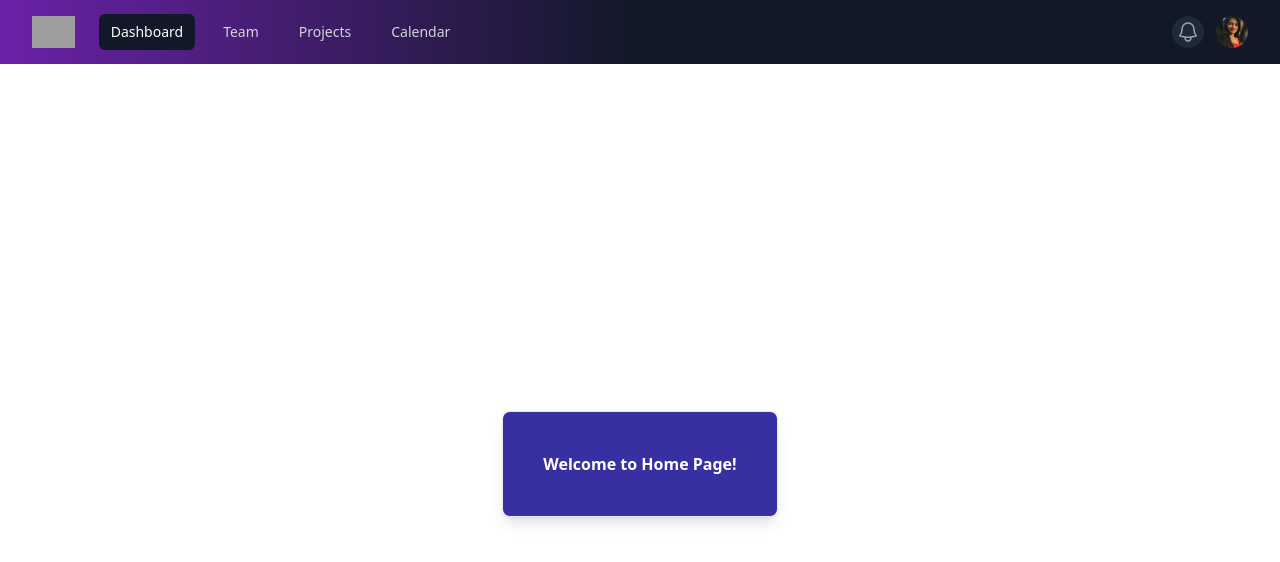
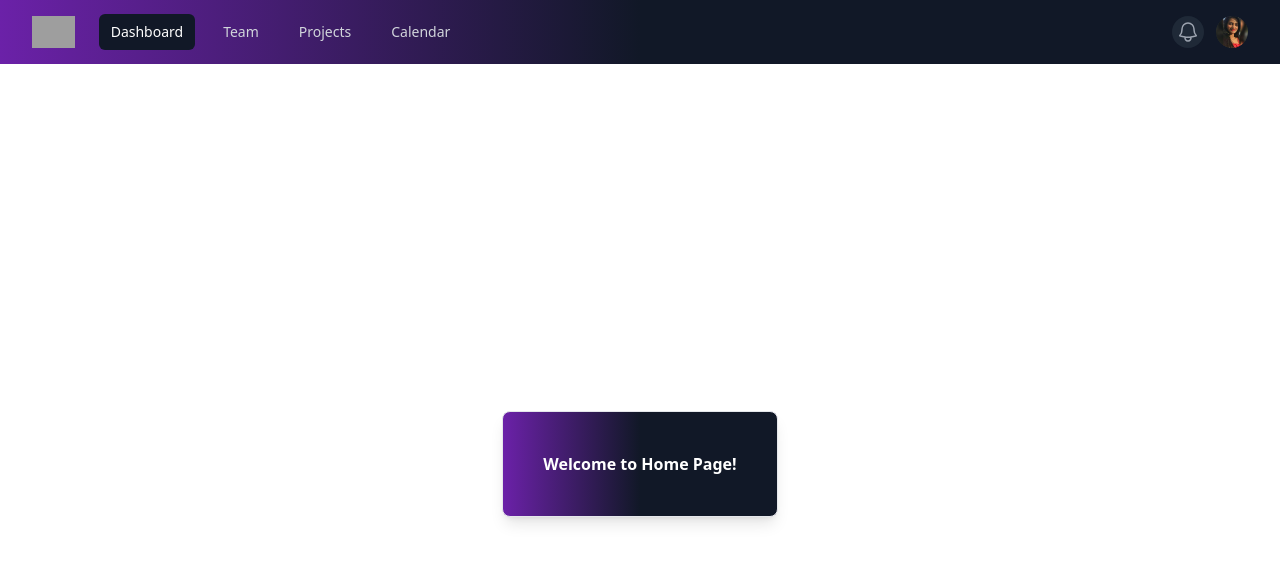
Before and after one commit to PoojaRamesh3/poc, a React (Create React App) app: page /home in a window 1280 px wide. Shown: the top 562 px of the page. Built offline with nearby package versions, Linux system fonts and the light colour scheme; grey boxes are pictures that could not be loaded.

Commit message:
Singin Page working functionality

```diff
--- a/src/screens/HomePage.tsx
+++ b/src/screens/HomePage.tsx
@@ -5,7 +5,7 @@ const HomePage = () => {
     <>
       <NavBar />
       <div className="flex items-center justify-center h-screen">
-        <div className="bg-indigo-800 text-white font-bold rounded-lg border shadow-lg p-10">
+        <div className="bg-purple-900 bg-gradient-to-l from-gray-900 via-gray-900 to-purple-800 text-white font-bold rounded-lg border shadow-lg p-10">
           <h1>Welcome to Home Page!</h1>
         </div>
       </div>
```
